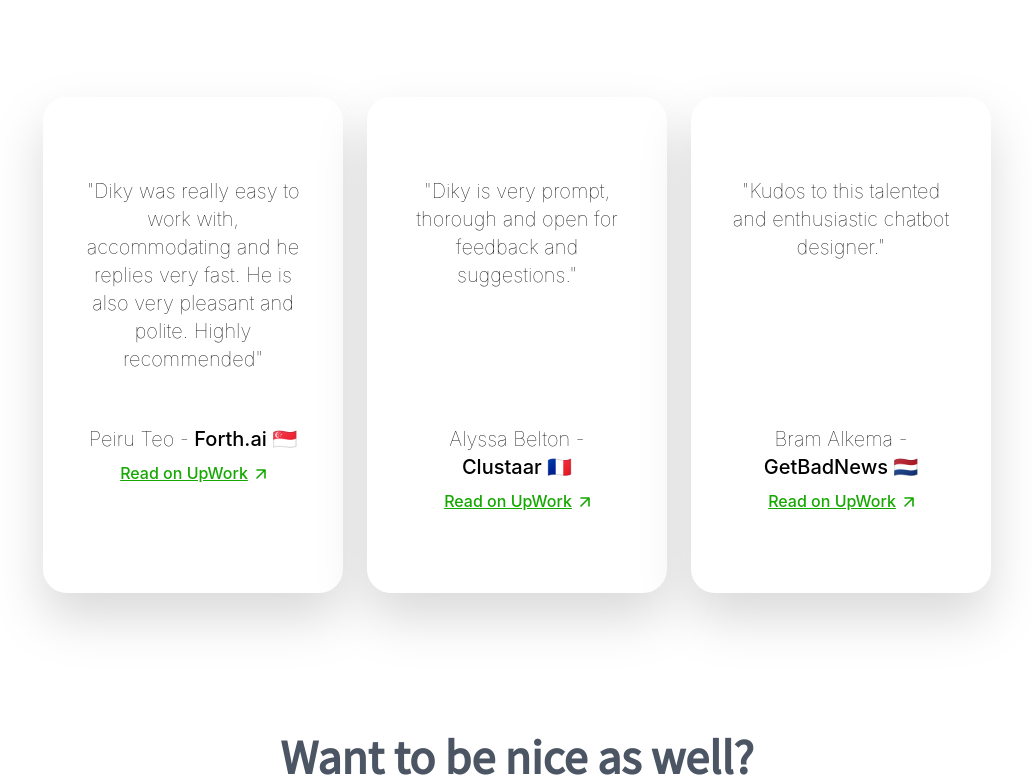
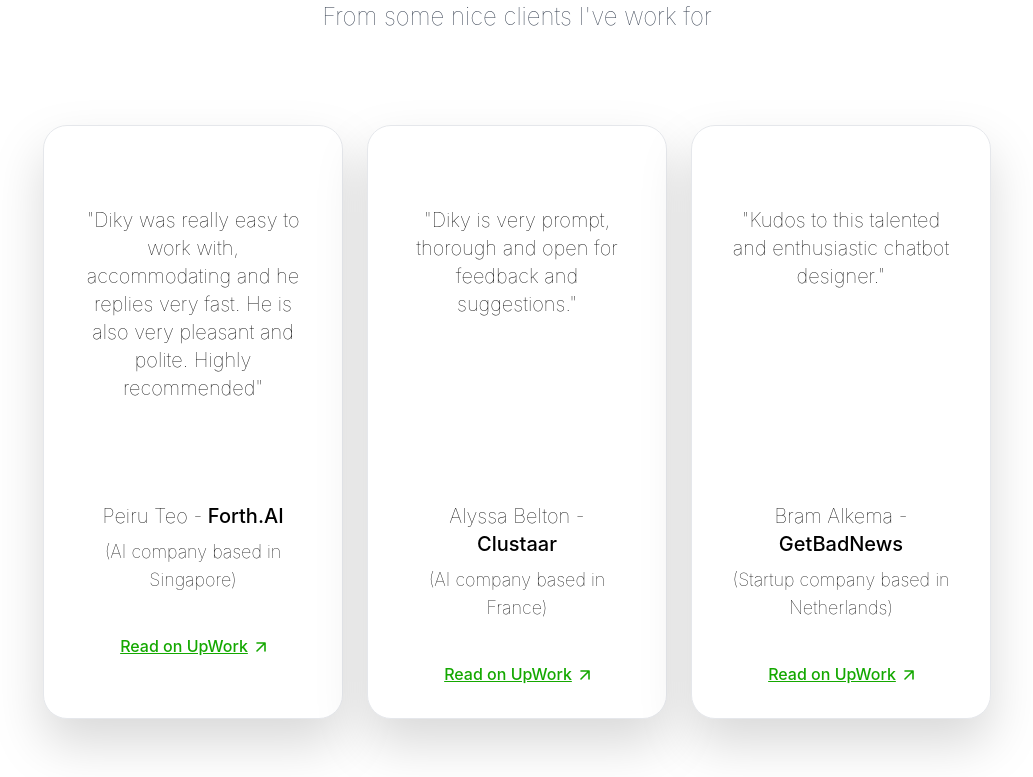
Before and after one commit to dkhd/hadna.space, a React (Create React App) app: page / in a window 1280 px wide. Shown: the part 1819-2596 px from the top of the page, without its empty margins (123-1156 px from the left). Built offline with nearby package versions, Linux system fonts and the light colour scheme.

Commit message:
Update information and change some styles

```diff
--- a/src/components/Home/Header.tsx
+++ b/src/components/Home/Header.tsx
@@ -35,7 +35,7 @@
                     <a href="https://github.com/dkhd" target="_blank" className="text-gray-600 self-center font-thin -mt-3 tracking-widest hover:text-viking-500" rel="noreferrer">@dkhd</a>
                 </div>
             </div>
-            <h1 className="text-6xl sm:text-8xl xl:text-9xl text-gray-700 mt-7 font-bold md:tracking-tighter text-left md:text-center">AI/ML & Frontend Developer</h1>
+            <h1 className="max-w-screen-lg text-6xl sm:text-8xl xl:text-9xl text-gray-700 mt-7 font-bold md:tracking-tighter text-left md:text-center">AI/ML & Frontend Developer</h1>
             <span className="text-4xl text-gray-700 mt-7 font-thin md:tracking-widest text-left md:text-center">✔️ available for remote projects</span>
             {/* <hr className="w-full mt-16 border-gray-400"></hr> */}
             <span className="max-w-screen-md text-3xl text-gray-700 mt-16 font-thin text-left md:text-center">I build digital products and love helping agencies, business, and good people like you to bring the ideas to life 🚀</span>
--- a/src/components/Home/Skills.tsx
+++ b/src/components/Home/Skills.tsx
@@ -24,7 +24,7 @@
                 </span>
                 <span className="text-xl text-gray-700 font-thin text-left mt-12">With 10+ years of experience working in this industry (including years working closely with C-level people), I gained sets of skills needed for product development, from ideation, planning, execution until delivery.</span>
                 <span className="text-xl text-gray-700 font-thin text-left mt-5">Since the early COVID-19 pandemic, I’ve worked 100% remotely with lots of Zoom, Google Meet, Slack messages, coffee ☕ and nice people.</span>
-                <span className="text-xl text-gray-700 font-thin text-left mt-5">I mostly working on frontend and core engine of a service (it is usually Artifical Intelligence or Machine Learning), and I've also built chatbots for many nice clients.</span>
+                <span className="text-xl text-gray-700 font-thin text-left mt-5">I mostly working on frontend and core engine of a service (these core engines are some sorts of usually Artifical Intelligence or Machine Learning), and I also have built chatbots for many nice clients.</span>
                 <span className="text-xl text-gray-700 font-thin text-left mt-5">While I might not list them all here, but here are several things I'm familiar with: ReactJS, NextJS, GatsbyJS, VueJS, TailwindCSS, Typescript, NodeJS, ExpressJS, Python, Flask, Pandas, Tensorflow and OpenCV.</span>
                 <span className="text-xl text-gray-700 font-thin text-left mt-5">Not seeing your required stacks listed? <a href="mailto:hi@hadna.space" className="text-radical-red-500 underline hover:text-radical-red-300 font-semibold">Say hi!</a> Maybe I forgot to write them down?</span>
             </div>
--- a/src/components/Home/Testimonial.tsx
+++ b/src/components/Home/Testimonial.tsx
@@ -9,30 +9,33 @@
                 <p className="text-2xl text-gray-700 font-thin text-center mt-3">From some nice clients I've work for</p>
             </div>
             <div className="flex flex-wrap w-full px-10 mt-20 justify-center">
-                <div className="filter drop-shadow-2xl rounded-3xl px-10 py-20 bg-white w-full lg:w-3/12 mx-3 my-3">
+                <div className="border filter drop-shadow-2xl rounded-3xl px-10 py-20 bg-white w-full lg:w-3/12 mx-3 my-3">
                     <p className="text-center font-thin text-xl h-3/6">"Diky was really easy to work with, accommodating and he replies very fast. He is also very pleasant and polite. Highly recommended"</p>
-                    <p className="text-center font-thin text-xl mt-20">Peiru Teo - <span className="font-medium">Forth.ai 🇸🇬</span></p>
-                    <div className="flex flex-wrap justify-items-center mt-2">
+                    <p className="text-center font-thin text-xl mt-20">Peiru Teo - <span className="font-medium">Forth.AI</span></p>
+                    <p className="text-center font-thin text-lg mt-2">(AI company based in Singapore)</p>
+                    <div className="flex flex-wrap justify-items-center mt-10">
                         <div className="mx-auto flex flex-row">
                             <a href="https://www.upwork.com/freelancers/~010bc381d70641ac36" target="_blank" rel="noreferrer" className="text-center underline font-medium text-md text-japanese-laurel-500">Read on UpWork </a>
                             <svg className="mt-2 ml-2" width="10" height="10" xmlns="http://www.w3.org/2000/svg"><g stroke="#14a800" stroke-width="1.6" fill="none" fill-rule="evenodd" stroke-linecap="round" stroke-linejoin="round"><path d="M1 9l8-8M1 1h8v8" /></g></svg>
                         </div>
                     </div>
                 </div>
-                <div className="filter drop-shadow-2xl rounded-3xl px-10 py-20 bg-white w-full lg:w-3/12 mx-3 my-3">
+                <div className="border filter drop-shadow-2xl rounded-3xl px-10 py-20 bg-white w-full lg:w-3/12 mx-3 my-3">
                     <p className="text-center font-thin text-xl h-3/6">"Diky is very prompt, thorough and open for feedback and suggestions."</p>
-                    <p className="text-center font-thin text-xl mt-20">Alyssa Belton - <span className="font-medium">Clustaar 🇫🇷</span></p>
-                    <div className="flex flex-wrap justify-items-center mt-2">
+                    <p className="text-center font-thin text-xl mt-20">Alyssa Belton - <span className="font-medium">Clustaar</span></p>
+                    <p className="text-center font-thin text-lg mt-2">(AI company based in France)</p>
+                    <div className="flex flex-wrap justify-items-center mt-10">
                         <div className="mx-auto flex flex-row">
                             <a href="https://www.upwork.com/freelancers/~010bc381d70641ac36" target="_blank" rel="noreferrer" className="text-center underline font-medium text-md text-japanese-laurel-500">Read on UpWork </a>
                             <svg className="mt-2 ml-2" width="10" height="10" xmlns="http://www.w3.org/2000/svg"><g stroke="#14a800" stroke-width="1.6" fill="none" fill-rule="evenodd" stroke-linecap="round" stroke-linejoin="round"><path d="M1 9l8-8M1 1h8v8" /></g></svg>
                         </div>
                     </div>
                 </div>
-                <div className="filter drop-shadow-2xl rounded-3xl px-10 py-20 bg-white w-full lg:w-3/12 mx-3 my-3">
+                <div className="border filter drop-shadow-2xl rounded-3xl px-10 py-20 bg-white w-full lg:w-3/12 mx-3 my-3">
                     <p className="text-center font-thin text-xl h-3/6">"Kudos to this talented and enthusiastic chatbot designer."</p>
-                    <p className="text-center font-thin text-xl mt-20">Bram Alkema - <span className="font-medium">GetBadNews 🇳🇱</span></p>
-                    <div className="flex flex-wrap justify-items-center mt-2">
+                    <p className="text-center font-thin text-xl mt-20">Bram Alkema - <span className="font-medium">GetBadNews</span></p>
+                    <p className="text-center font-thin text-lg mt-2">(Startup company based in Netherlands)</p>
+                    <div className="flex flex-wrap justify-items-center mt-10">
                         <div className="mx-auto flex flex-row">
                             <a href="https://www.upwork.com/freelancers/~010bc381d70641ac36" target="_blank" rel="noreferrer" className="text-center underline font-medium text-md text-japanese-laurel-500">Read on UpWork </a>
                             <svg className="mt-2 ml-2" width="10" height="10" xmlns="http://www.w3.org/2000/svg"><g stroke="#14a800" stroke-width="1.6" fill="none" fill-rule="evenodd" stroke-linecap="round" stroke-linejoin="round"><path d="M1 9l8-8M1 1h8v8" /></g></svg>
```
Also changed, not shown: src/components/Home/Showcase.tsx (+14 -14 lines).
